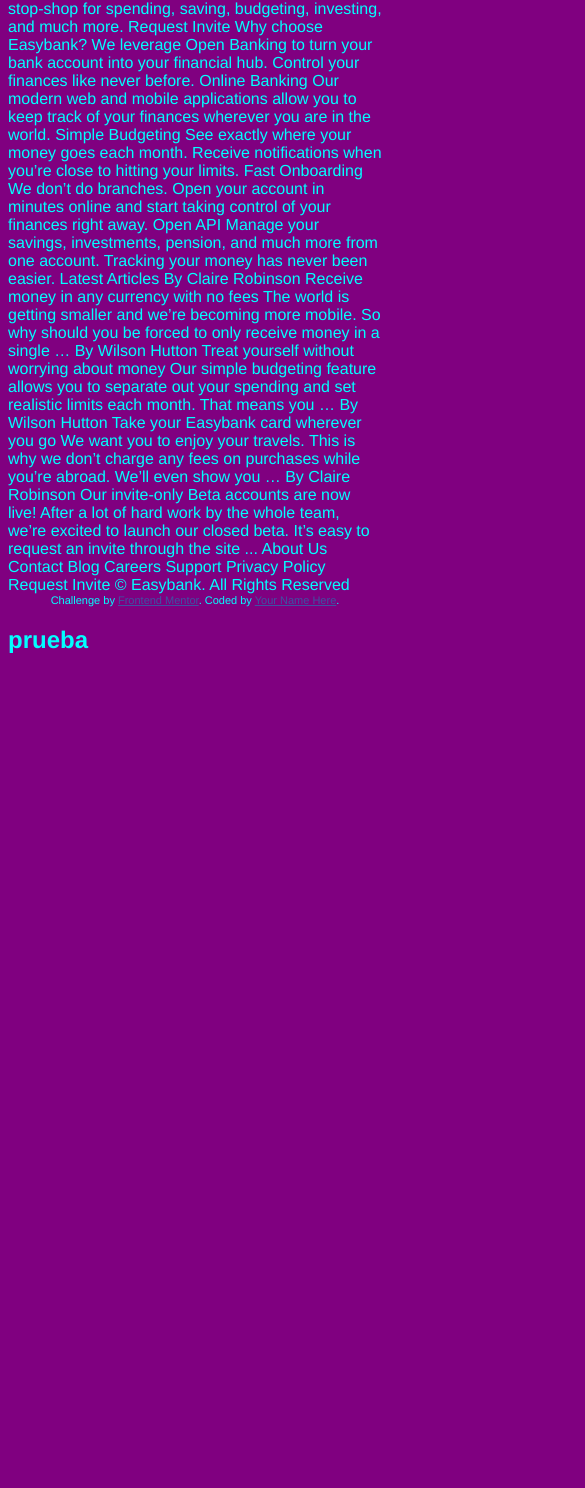
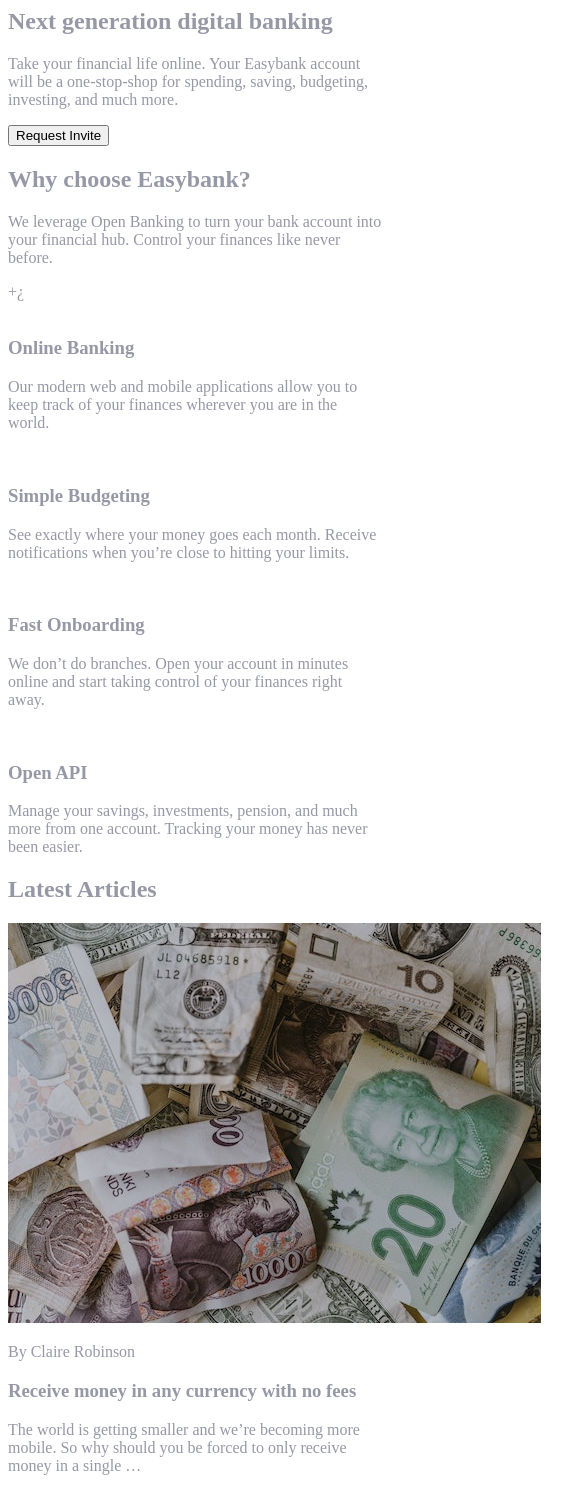
Before and after one commit to JazminDominguez/easybank-landing-page, a website: page index.html in a window 390 px wide. Shown: the part 62-1550 px from the top of the page, 585 px wide, since content can reach past the window. Before the commit the page ends 844 px from the top, so only its background shows below. Drawn offline with Linux system fonts and the light colour scheme.

Commit message:
Add html basi structure and images

```diff
--- a/SCSS/styles.scss
+++ b/SCSS/styles.scss
@@ -1,8 +1,7 @@
-$font-stack:    Helvetica, sans-serif;
-$primary-color: purple;
+@import "./base/variables";
+
 
 body {
-  font: 100% $font-stack;
-  color: cyan;
-  background-color: $primary-color;
+  background-color: $white;
+  color: $grayish-blue;
 }
--- a/index.html
+++ b/index.html
@@ -8,15 +8,16 @@
   <link href="https://fonts.googleapis.com/css?family=Public+Sans:300,400&display=swap" rel="stylesheet">
   <link rel="stylesheet" href="css/styles.css">
   <title>Frontend Mentor | Easybank landing page</title>
-
-  <!-- Feel free to remove these styles or customise in your own stylesheet 👍 -->
-  <style>
-    .attribution { font-size: 11px; text-align: center; }
-    .attribution a { color: hsl(228, 45%, 44%); }
-  </style>
 </head>
 <body>
-
+  <header>
+    <div class="header__container">
+      <!--logo-->
+      <div class="logo header-logo">
+        <img src="images/logo.svg" alt="Easybank logo">
+      </div>
+    </div>
+  </header>
   Home
   About
   Contact
@@ -26,63 +27,109 @@
   Request Invite
 
 
+  <main>
 
-  Next generation digital banking
+    <h2 class="subtitle">Next generation digital banking</h2>
+    <p>  Take your financial life online. Your Easybank account will be a one-stop-shop
+      for spending, saving, budgeting, investing, and much more.</p>
+    <button class="request-button">Request Invite</button>
 
-  Take your financial life online. Your Easybank account will be a one-stop-shop
-  for spending, saving, budgeting, investing, and much more.
+    <section class="why-easybank">
+      <h2>  Why choose Easybank?</h2>
+      <p>We leverage Open Banking to turn your bank account into your financial hub. Control
+        your finances like never before.</p>+¿
 
-  Request Invite
+      <article class="feature">
+        <img src="" alt="">
+        <h3 class="feature_title">Online Banking</h3>
+        <p>  Our modern web and mobile applications allow you to keep track of your finances
+          wherever you are in the world.
+        </p>
+      </article>
+
+      <article class="feature">
+        <img src="" alt="">
+        <h3 class="feature_title">Simple Budgeting</h3>
+        <p>See exactly where your money goes each month. Receive notifications when you’re
+          close to hitting your limits.</p>
+      </article>
+
+      <article class="feature">
+        <img src="" alt="">
+        <h3 class="feature_title">Fast Onboarding</h3>
+        <p>
+          We don’t do branches. Open your account in minutes online and start taking control
+          of your finances right away.</p>
+      </article>
+
+      <article class="feature">
+        <img src="" alt="">
+        <h3 class="feature_title">Open API</h3>
+        <p>  Manage your savings, investments, pension, and much more from one account. Tracking
+          your money has never been easier.
+        </p>
+      </article>
+    </section>
+    <section class="latest-articles">
+      <h2>Latest Articles</h2>
+      <article>
+        <img class="article-image" src="/images/image-currency.jpg" alt="article-img">
+        <p class="article--author">By Claire Robinson</p>
+        <h3 class="article--title">Receive money in any currency with no fees</h3>
+        <p class="article--content">The world is getting smaller and we’re becoming more mobile. So why should you be
+          forced to only receive money in a single …
+        </p>
+      </article>
+
+      <article>
+        <img class="article-image" src="/images/image-restaurant.jpg" alt="article-img">
+        <p class="article--author">By Wilson Hutton</p>
+        <h3 class="article--title">Treat yourself without worrying about money
+        </h3>
+        <p class="article--content"> Our simple budgeting feature allows you to separate out your spending and set
+          realistic limits each month. That means you …
+        </p>
+      </article>
+
+      <article>
+        <img class="article-image" src="/images/image-plane.jpg" alt="article-img">
+        <p class="article--author">By Wilson Hutton</p>
+        <h3 class="article--title"> Take your Easybank card wherever you go
+        </h3>
+        <p class="article--content">We want you to enjoy your travels. This is why we don’t charge any fees on purchases
+          while you’re abroad. We’ll even show you …
+        </p>
+      </article>
+
+      <article>
+        <img class="article-image" src="/images/image-confetti.jpg" alt="article-img">
+        <p class="article--author">By Claire Robinson</p>
+        <h3 class="article--title">Our invite-only Beta accounts are now live!
+        </h3>
+        <p class="article--content">After a lot of hard work by the whole team, we’re excited to launch our closed beta.
+          It’s easy to request an invite through the site ...
+        </p>
+      </article>
+
+
+    </section>
 
 
 
-  Why choose Easybank?
-
-  We leverage Open Banking to turn your bank account into your financial hub. Control
-  your finances like never before.
-
-  Online Banking
-  Our modern web and mobile applications allow you to keep track of your finances
-  wherever you are in the world.
-
-  Simple Budgeting
-  See exactly where your money goes each month. Receive notifications when you’re
-  close to hitting your limits.
-
-  Fast Onboarding
-  We don’t do branches. Open your account in minutes online and start taking control
-  of your finances right away.
-
-  Open API
-  Manage your savings, investments, pension, and much more from one account. Tracking
-  your money has never been easier.
 
 
 
-  Latest Articles
-
-  By Claire Robinson
-  Receive money in any currency with no fees
-  The world is getting smaller and we’re becoming more mobile. So why should you be
-  forced to only receive money in a single …
-
-  By Wilson Hutton
-  Treat yourself without worrying about money
-  Our simple budgeting feature allows you to separate out your spending and set
-  realistic limits each month. That means you …
-
-  By Wilson Hutton
-  Take your Easybank card wherever you go
-  We want you to enjoy your travels. This is why we don’t charge any fees on purchases
-  while you’re abroad. We’ll even show you …
-
-  By Claire Robinson
-  Our invite-only Beta accounts are now live!
-  After a lot of hard work by the whole team, we’re excited to launch our closed beta.
-  It’s easy to request an invite through the site ...
 
 
-
+</main>
+<footer>
+  <section class="social-media">
+    <a href=""><img src="/images/icon-facebook.svg" alt="facebook"></a>
+    <a href=""><img src="/images/icon-youtube.svg" alt="youtube"></a>
+    <a href=""><img src="/images/icon-twitter.svg" alt="twitter"></a>
+    <a href=""><img src="/images/icon-pinterest.svg" alt="pinterest"></a>
+    <a href=""><img src="/images/icon-instagram.svg" alt="instagram"></a>
+  </section>
   About Us
   Contact
   Blog
@@ -93,12 +140,10 @@
   Request Invite
 
   © Easybank. All Rights Reserved
-
+</footer>
   <div class="attribution">
     Challenge by <a href="https://www.frontendmentor.io?ref=challenge" target="_blank">Frontend Mentor</a>.
     Coded by <a href="#">Your Name Here</a>.
   </div>
-
-  <h2>prueba</h2>
 </body>
 </html>
```
Also changed, not shown: css/styles.css.
